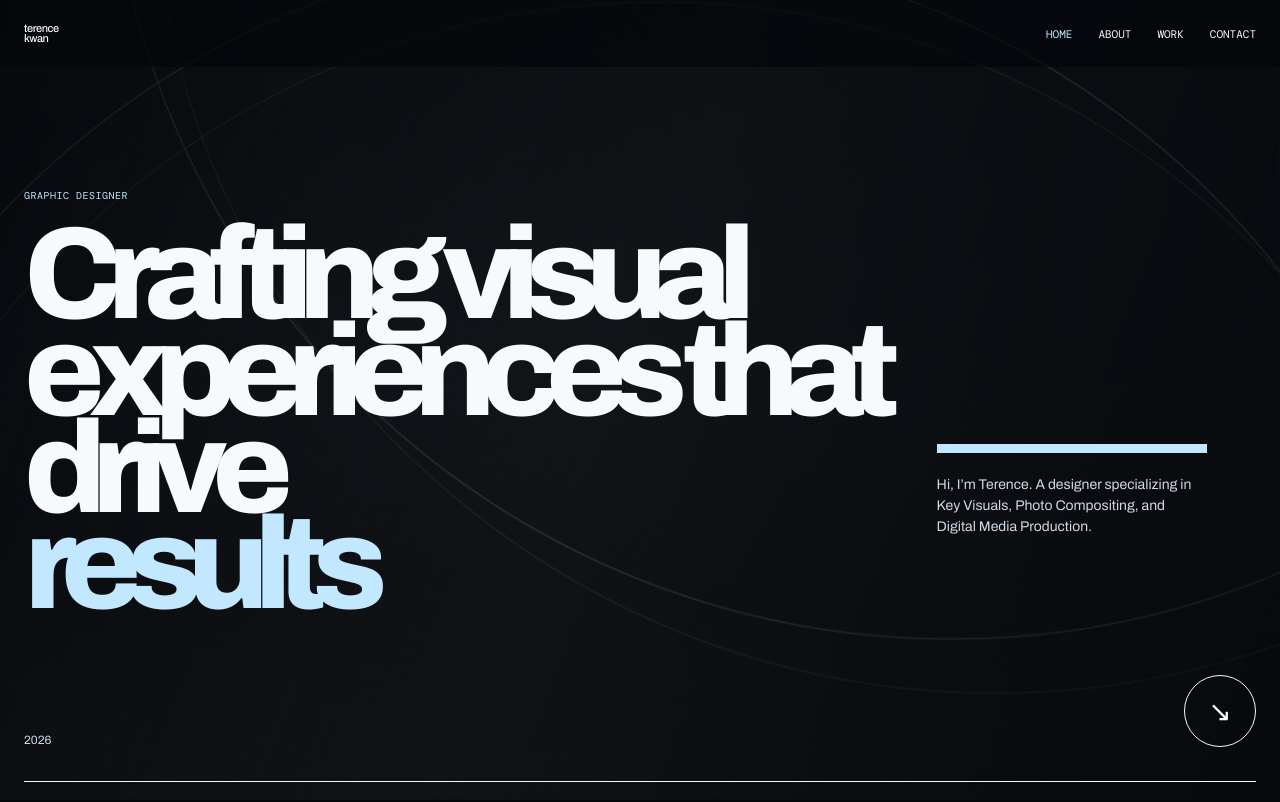
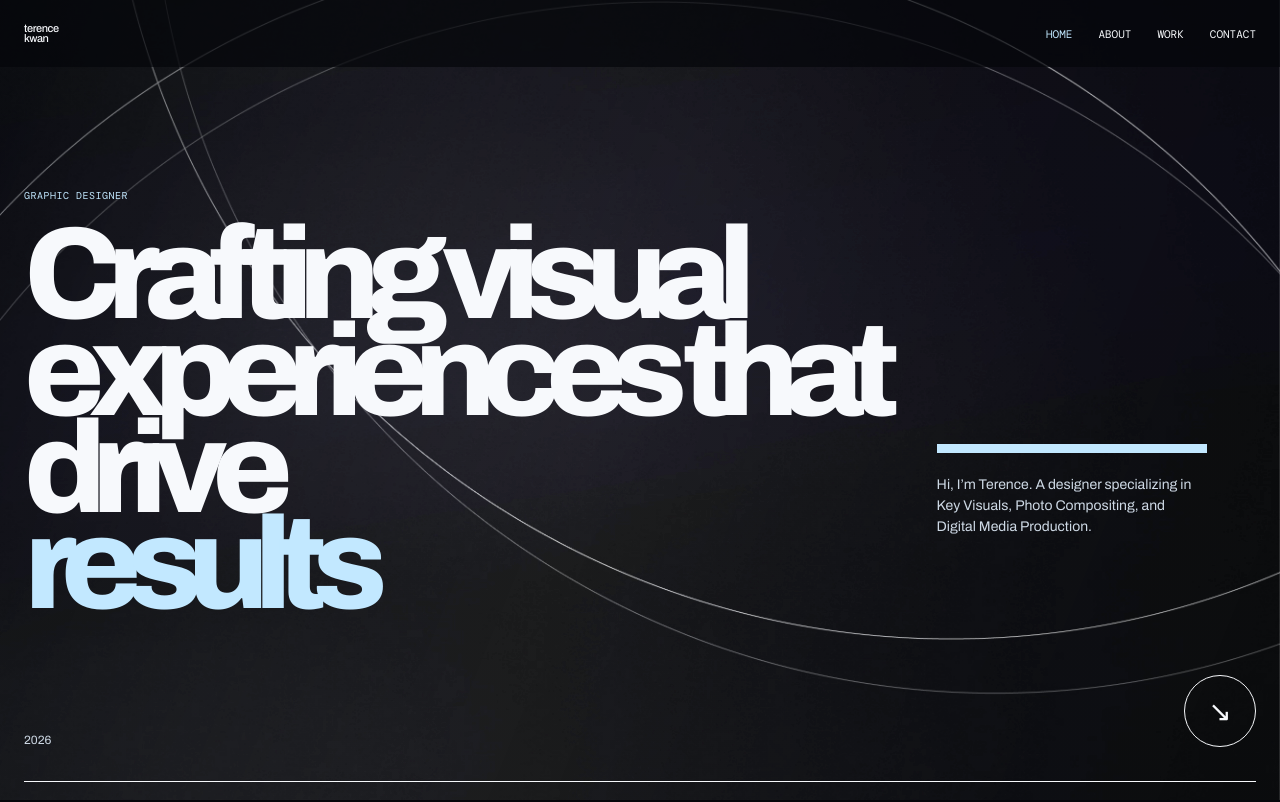
Before and after one commit to terencepez/terence-kwan-portfolio, a website: page site/index.html in a window 1280 px wide. Shown: the top 802 px of the page. Drawn offline with nearby package versions, Linux system fonts and the light colour scheme.

Commit message:
Update styles.css

```diff
--- a/site/styles.css
+++ b/site/styles.css
@@ -6,8 +6,10 @@ a { color: inherit; text-decoration: none; }
 .site-page { min-height: 100vh; position: relative; overflow: clip; background: var(--ink); }
 .site-page.has-background::before { content: ""; position: fixed; inset: 0; z-index: 0; background: var(--page-background) center / cover no-repeat; }
 .site-page.has-background::after { content: ""; position: fixed; inset: 0; z-index: 1; background: linear-gradient(112deg, rgba(3, 6, 10, .86), rgba(3, 6, 10, .62) 48%, rgba(3, 6, 10, .82)); }
-.site-page.contact-page::before { filter: brightness(1.85) contrast(1.12) saturate(.9); }
-.site-page.contact-page::after { background: linear-gradient(112deg, rgba(3, 6, 10, .64), rgba(3, 6, 10, .34) 48%, rgba(3, 6, 10, .55)); }
+.site-page.home-page::before { background-position: 62% center; filter: brightness(1.45) contrast(1.3); }
+.site-page.home-page::after { background: linear-gradient(112deg, rgba(3, 6, 10, .58), rgba(3, 6, 10, .22) 48%, rgba(3, 6, 10, .42)); }
+.site-page.contact-page::before { background-position: 58% center; filter: brightness(1.72) contrast(1.28); }
+.site-page.contact-page::after { background: linear-gradient(112deg, rgba(3, 6, 10, .50), rgba(3, 6, 10, .18) 48%, rgba(3, 6, 10, .36)); }
 .site-page > * { position: relative; z-index: 2; }
 .shell { width: min(100% - 48px, 1480px); margin: 0 auto; }
 .site-header { padding: 24px 0; background: rgba(5, 7, 10, .7); }
```
